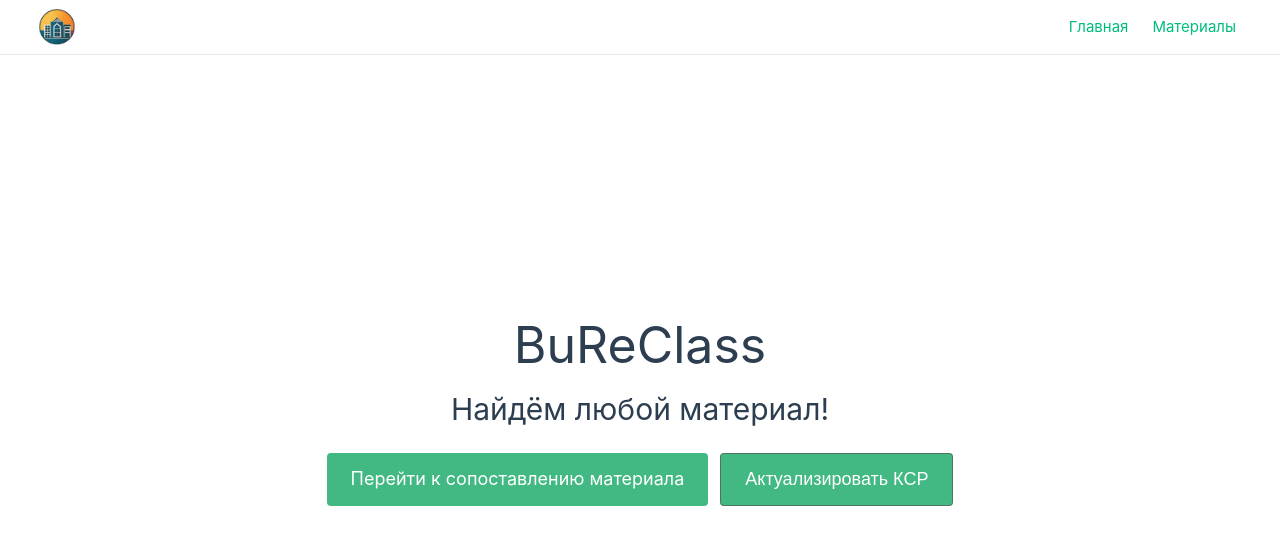
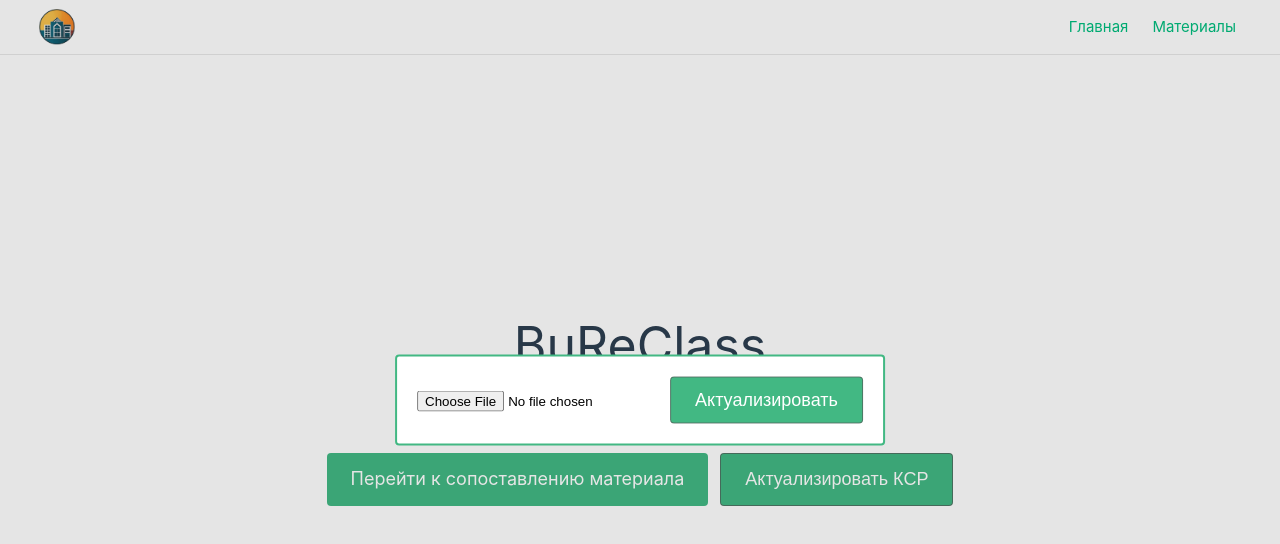
Before and after one commit to moad-dev/bureclass, a Vue app in the folder frontend/: page / in a window 1280 px wide. Both pictures are taken after a click on the button "Актуализировать КСР". Shown: the top 544 px of the page. Built offline with nearby package versions, Linux system fonts and the light colour scheme; no server answers.

Commit message:
add file input sending

```diff
--- a/frontend/src/views/HomeView.vue
+++ b/frontend/src/views/HomeView.vue
@@ -4,8 +4,14 @@
         <h2 class="text">Найдём любой материал!</h2>
         <div style="display: flex;">
           <RouterLink to="materials" class="button">Перейти к сопоставлению материала</RouterLink>
-          <button @click="sync" class="button" style="margin-left: 12px;">Актуализировать КСР</button>
+          <button @click="showModal" class="button" style="margin-left: 12px;">Актуализировать КСР</button>
         </div>
+        <dialog id="modal" @click="closeModal">
+          <form v-on:submit.prevent="sync">
+            <input type="file" id="inputFile" v-on:change="changeFile" required/>
+            <button class="button">Актуализировать</button>
+          </form>
+        </dialog>
     </div>
 </template>
 
@@ -14,22 +20,66 @@
 
   export default
   {
+    data() {
+      return {
+        actualizeForm: {
+          file: ''
+        }
+      }
+    },
     methods: {
       sync() {
-              axios.get("/api/actualize")
-                  .then((res) => {
-                      if (res.data.status) {
-                        alert("Синхронизация прошла успешно!");
+        let formData = new FormData();
+        formData.append('file', this.actualizeForm.file);
+        new Promise((resolve, reject) => {
+          axios.post("/api/actualize", formData, { headers: { 'Content-Type': 'multipart/form-data' }})
+            .then(resp => {
+                if (resp.data.status) {
+                  alert("Данные актуализированы!");
+                }
+                resolve(resp);
+              })
+            .catch(error => {
+              console.log(error.response.status);
+              if (error.response.status == 422) {
+                alert("ОШИБКА: Неправильный формат файла!");
               } else {
-                        alert("ОШИБКА: Синхронизация не произошла!");
+                alert("ОШИБКА: Не удалось прочитать файл!");
               }
-              })
+              reject(error)
+            });
+        });
       },
+      changeFile() {
+        this.actualizeForm.file = event.target.files[0];
       },
+      showModal() {
+        modal.showModal();
+      },
+      closeModal(e) {
+        const dialogDimensions = modal.getBoundingClientRect()
+        if (
+          e.clientX < dialogDimensions.left ||
+          e.clientX > dialogDimensions.right ||
+          e.clientY < dialogDimensions.top ||
+          e.clientY > dialogDimensions.bottom
+        ) {
+          modal.close()
+        }
+        },
+    }
   }
 </script>
 
 <style>
+  dialog {
+    top: 50%;
+    left: 50%;
+    translate: -50% -50%;
+    border-radius: 4px;
+    border: 2px solid var(--vt-c-green);
+    padding: 20px;
+  }
   .banner {
     margin: 250px 0;
     display: grid;
```
Lines whose indentation alone changed are shown as unchanged.
